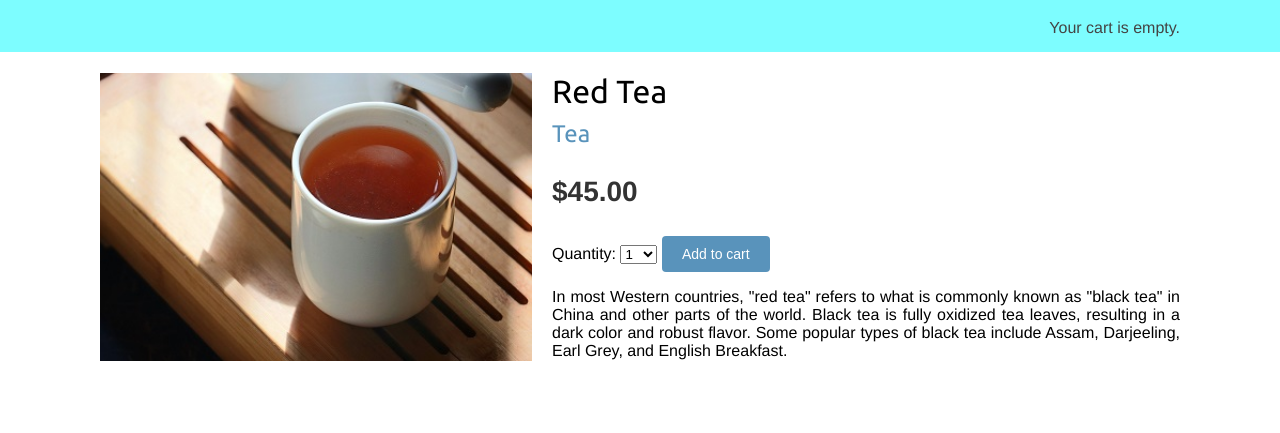
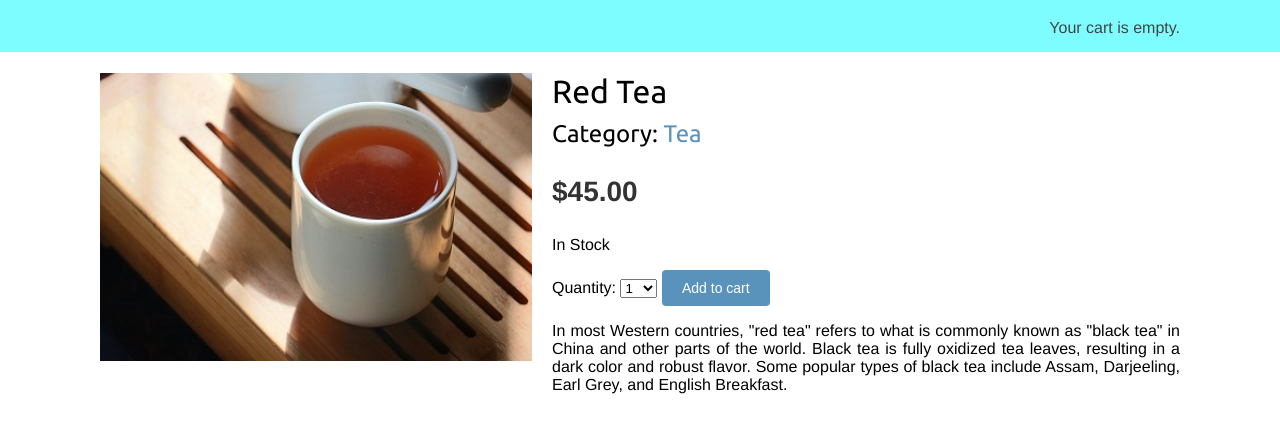
Before and after one commit to JoseSholly/E-store, a Django app: a page that uses myshop/shop/templates/shop/product/detail.html in a window 1280 px wide. Shown: the part 46-479 px from the top of the page. Run offline with Django 4.2, Linux system fonts and the light colour scheme; data comes from the database, SQL or seed files in the repository; both versions use the stored data as it was after the commit.

Commit message:
Add Stock quantity to template

```diff
--- a/myshop/shop/static/css/style.css
+++ b/myshop/shop/static/css/style.css
@@ -330,3 +330,8 @@
     color:#666;
     border-radius:4px;
 }
+
+.in_stock {
+    font-weight: lighter;
+    font-size: 12px;
+}
--- a/myshop/shop/templates/shop/product/detail.html
+++ b/myshop/shop/templates/shop/product/detail.html
@@ -10,12 +10,21 @@
     <div class="product-detail">
         <img src="{% if product.image %}{{ product.image.url }}{% else %} {% static 'img/no_image_1.jpg' %}{% endif %}">
         <h1>{{ product.name }}</h1>
-        <h2>
+        <h2>Category:
             <a href="{{ product.category.get_absolute_url }}">
                 {{ product.category }}
             </a>
         </h2>
         <p class="price">${{ product.price }}</p>
+        <p class="in_stock">
+            {% if product.stock_quantity >= 10 %}
+                <p>In Stock</p>
+            {% elif 5 < product.stock_quantity > 10 %}
+                <p>Few Stock remaining</p>
+            {% else %}
+                <p>{{ product.stock_quantity }} items left</p>
+            {% endif %}
+            </p>
         <form action="{% url 'cart:cart_add' product.id %}" method="post">
             {{ cart_product_form }}
             {% csrf_token %}
```
Also changed, not shown: myshop/db.sqlite3.
